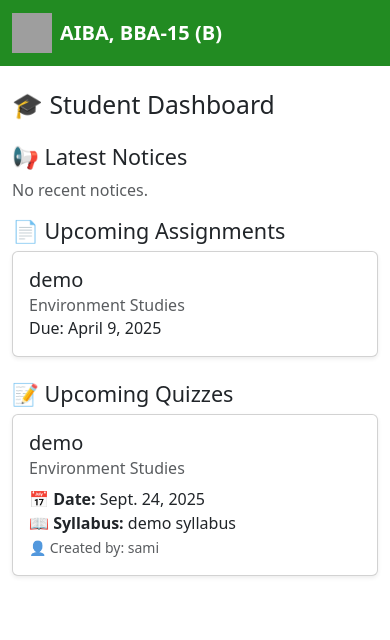
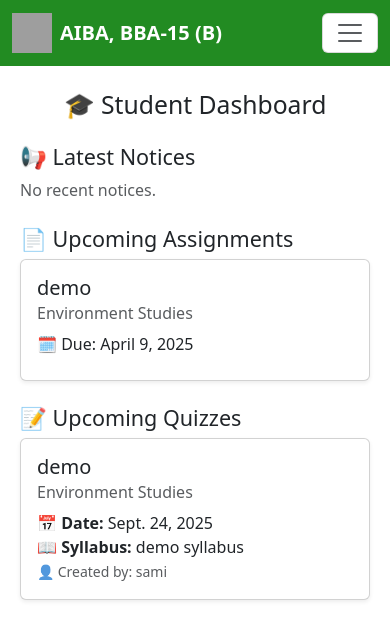
Before and after one commit to hellogaziseeyam/aibasectionb, a Django app: page /student-dashboard/ in a window 390 px wide. Shown: the top 640 px of the page. Run offline with Django 5.2, Linux system fonts and the light colour scheme; a user stored in the database is signed in; data comes from the database, SQL or seed files in the repository; data that the repository does not hold is empty; grey boxes are pictures that could not be loaded.

Commit message:
🔧 Made navbar mobile responsive and optimized for smaller screens

```diff
--- a/core/templates/core/base.html
+++ b/core/templates/core/base.html
@@ -5,6 +5,7 @@
   <title>Section Portal</title>
   <!-- ✅ Bootstrap CDN -->
   <link href="https://cdn.jsdelivr.net/npm/bootstrap@5.3.2/dist/css/bootstrap.min.css" rel="stylesheet">
+  <script src="https://cdn.jsdelivr.net/npm/bootstrap@5.3.2/dist/js/bootstrap.bundle.min.js" defer></script>
 </head>
 <body>
 
@@ -17,13 +18,17 @@
       <strong>AIBA, BBA-15 (B)</strong>
     </a>
 
-      <!-- ✅ Collapsible nav links -->
-      <div class="collapse navbar-collapse">
-        <ul class="navbar-nav me-auto mb-2 mb-lg-0">
+    <!-- ✅ Toggler for Mobile -->
+    <button class="navbar-toggler bg-white" type="button" data-bs-toggle="collapse" data-bs-target="#navbarContent">
+      <span class="navbar-toggler-icon"></span>
+    </button>
+
+    <!-- ✅ Collapsible Content -->
+    <div class="collapse navbar-collapse" id="navbarContent">
+      <ul class="navbar-nav me-auto mb-2 mb-lg-0 mt-2 mt-lg-0">
         <li class="nav-item"><a class="nav-link text-white" href="{% url 'assignments' %}">Assignments</a></li>
         <li class="nav-item"><a class="nav-link text-white" href="{% url 'quizzes' %}">Quizzes</a></li>
         <li class="nav-item"><a class="nav-link text-white" href="{% url 'notices' %}">Notices</a></li>
-
         {% if user.profile.role == 'student' %}
           <li class="nav-item"><a class="nav-link text-white" href="{% url 'student_dashboard' %}">Dashboard</a></li>
         {% elif user.profile.role == 'cr' %}
--- a/core/templates/core/student_dashboard.html
+++ b/core/templates/core/student_dashboard.html
@@ -1,6 +1,7 @@
 {% extends 'core/base.html' %}
 {% block content %}
-<h2 class="mb-4">🎓 Student Dashboard</h2>
+<div class="container-fluid px-2">
+  <h2 class="mb-4 text-center">🎓 Student Dashboard</h2>
 
   <!-- 🔔 Latest Notices -->
   <h4 class="mt-4">📢 Latest Notices</h4>
@@ -9,8 +10,8 @@
       {% for notice in notices %}
         <li class="list-group-item shadow-sm">
           <strong>{{ notice.title }}</strong><br>
-        <small>{{ notice.content }}</small><br>
-        <span class="text-muted">Posted on {{ notice.date }}</span>
+          <small class="d-block text-break">{{ notice.content }}</small>
+          <span class="text-muted">🕒 {{ notice.date }}</span>
         </li>
       {% endfor %}
     </ul>
@@ -19,18 +20,18 @@
   {% endif %}
 
   <!-- 📄 Assignments -->
-<h4>📄 Upcoming Assignments</h4>
+  <h4 class="mt-4">📄 Upcoming Assignments</h4>
   {% if assignments %}
-  <div class="row row-cols-1 row-cols-md-2 g-3 mb-4">
+    <div class="row g-3 mb-4">
       {% for assignment in assignments %}
-      <div class="col">
-        <div class="card shadow-sm">
+        <div class="col-12 col-md-6">
+          <div class="card h-100 shadow-sm">
             <div class="card-body">
               <h5 class="card-title">{{ assignment.title }}</h5>
-            <h6 class="card-subtitle text-muted">{{ assignment.course_name }}</h6>
-            <p class="card-text">Due: {{ assignment.due_date }}</p>
+              <h6 class="card-subtitle mb-2 text-muted">{{ assignment.course_name }}</h6>
+              <p class="card-text mb-2">🗓️ Due: {{ assignment.due_date }}</p>
               {% if assignment.file %}
-              <a href="{{ assignment.file.url }}" class="btn btn-sm btn-outline-primary" download>📥 Download</a>
+                <a href="{{ assignment.file.url }}" class="btn btn-sm btn-outline-primary w-100" download>📥 Download</a>
               {% endif %}
             </div>
           </div>
@@ -42,20 +43,20 @@
   {% endif %}
 
   <!-- 📝 Quizzes -->
-<h4>📝 Upcoming Quizzes</h4>
+  <h4 class="mt-4">📝 Upcoming Quizzes</h4>
   {% if quizzes %}
-  <div class="row row-cols-1 row-cols-md-2 g-3">
+    <div class="row g-3 mb-4">
       {% for quiz in quizzes %}
-      <div class="col">
-        <div class="card shadow-sm">
+        <div class="col-12 col-md-6">
+          <div class="card h-100 shadow-sm">
             <div class="card-body">
               <h5 class="card-title">{{ quiz.title }}</h5>
-            <h6 class="card-subtitle mb-2 text-muted">{{ quiz.course_name }}</h6>
-            <p class="card-text">
+              <h6 class="card-subtitle text-muted">{{ quiz.course_name }}</h6>
+              <p class="card-text mt-2">
                 <strong>📅 Date:</strong> {{ quiz.date }}<br>
                 <strong>📖 Syllabus:</strong> {{ quiz.syllabus|truncatechars:100 }}<br>
                 {% if quiz.document %}
-                <a href="{{ quiz.document.url }}" class="btn btn-sm btn-outline-primary mt-2" target="_blank">📄 Document</a><br>
+                  <a href="{{ quiz.document.url }}" target="_blank" class="btn btn-sm btn-outline-primary mt-2 w-100">📄 Document</a><br>
                 {% endif %}
                 <small class="text-muted">👤 Created by: {{ quiz.created_by.username }}</small>
               </p>
@@ -67,5 +68,5 @@
   {% else %}
     <p class="text-muted">No quizzes scheduled.</p>
   {% endif %}
-
+</div>
 {% endblock %}
```
Also changed, not shown: core/templates/core/assignments.html (+11 -10 lines), core/templates/core/cr_dashboard.html (+22 -14 lines), core/templates/core/login.html (+17 -5 lines), core/templates/core/notices.html (+8 -6 lines), core/templates/core/quizzes.html (+15 -10 lines), core/templates/core/signup.html (deleted, +0 -19 lines), core/templates/core/syllabus.html (deleted, +0 -13 lines). Lines whose indentation alone changed are shown as unchanged.
